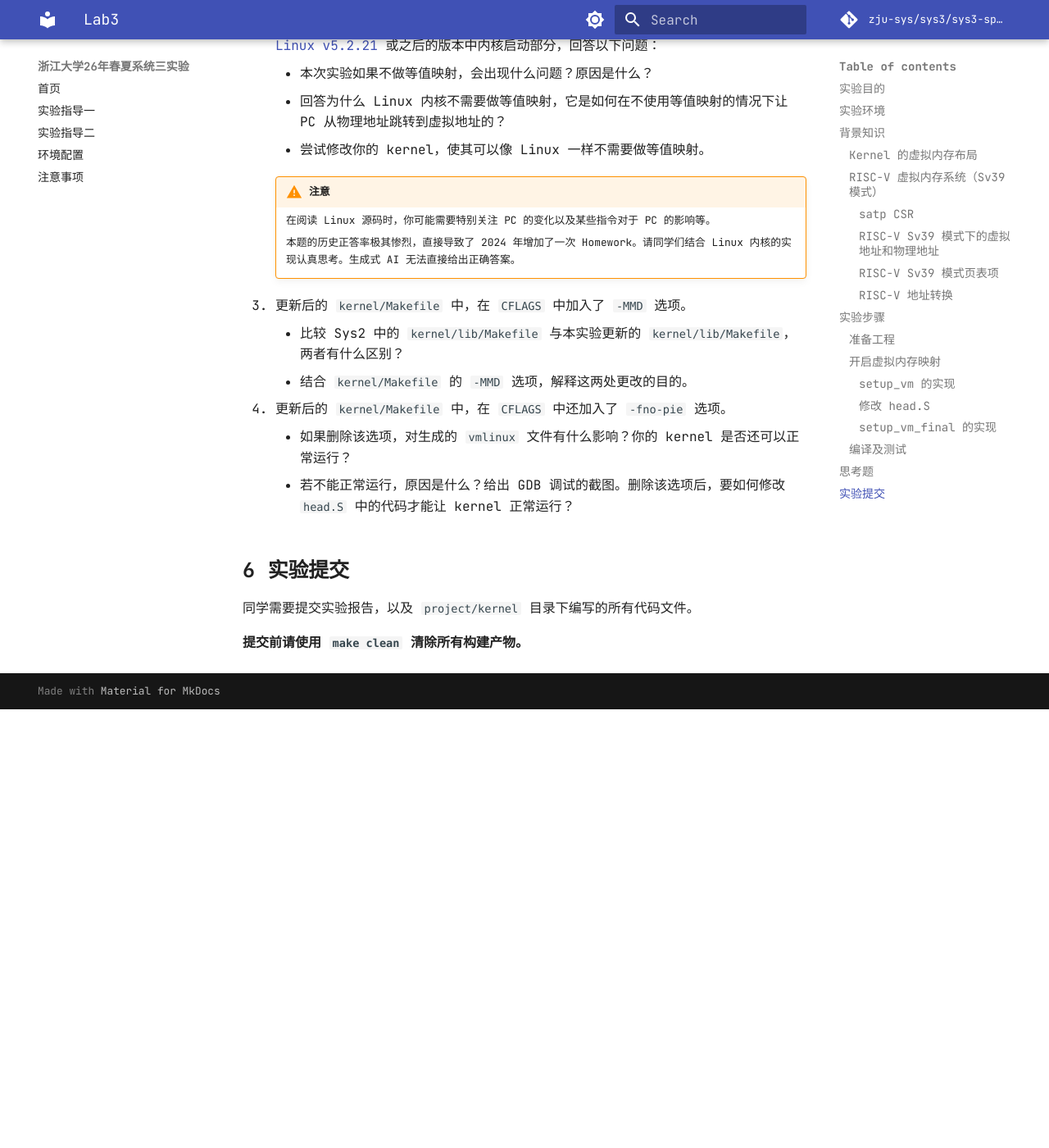
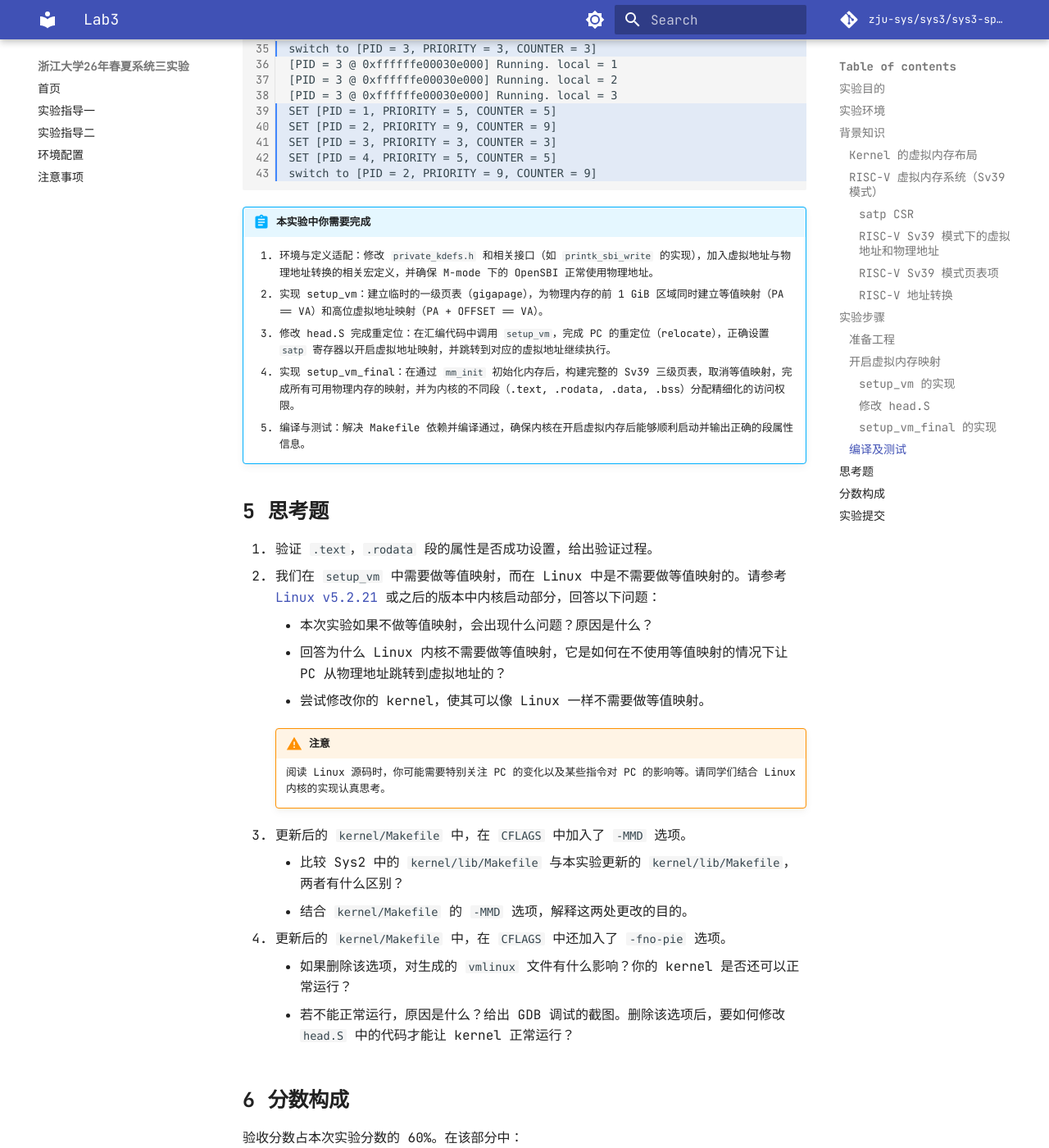
Before and after one commit to ZZC071212/computer_system, an MkDocs documentation site: the page built from docs/lab3.md, in a window 1280 px wide and 1400 px high, scrolled down 11354 px. Shown: the whole window at 82% size. Built offline with MkDocs 1.6.1 and Material for MkDocs 9.7.7, drawn with Linux system fonts in a browser that asks for light colours; before the commit the page ends 12219 px from its top, so only the background shows below that; some of the changed text lies outside the part shown.

Commit message:
docs: update lab3
Co-authored-by: Lou Siyu <3230104980@zju.edu.cn>

````diff
--- a/docs/lab3.md
+++ b/docs/lab3.md
@@ -6,7 +6,7 @@
 
 # 实验 3：RV64 虚拟内存管理
 
-!!! info "25.04.07 发布、25.04.23 截止提交（两周）"
+!!! info "26.04.15 发布、26.05.06 截止提交（三周）"
 
 ## 实验目的
 
@@ -56,7 +56,7 @@
 
 本次实验使用的虚拟内存布局为 RISC-V Linux Kernel v5.16 前 Sv39 的内存布局，具体内容可以参考 [Virtual Memory Layout on RISC-V Linux](https://elixir.bootlin.com/linux/v5.15/source/Documentation/riscv/vm-layout.rst)。
 
-在 kernel space 中有一段区域被称为 Direct Mapping Area，为了方便 kernel 可以高效率的访问 RAM，kernel 会预先把所有物理内存都映射至这一块区域（`PA + OFFSET == VA`），这种映射也被称为 linear mapping。在 RISC-V Linux Kernel 中这一段区域为 `0xffffffe000000000 ~ 0xffffffff00000000`，共 124 GiB。
+在 kernel space 中有一段区域被称为 Direct Mapping Area，为了方便 kernel 可以高效访问 RAM，kernel 会预先把所有物理内存都映射至这一块区域（`PA + OFFSET == VA`），这种映射也被称为 linear mapping。在 RISC-V Linux Kernel 中这一段区域为 `0xffffffe000000000 ~ 0xffffffff00000000`，共 124 GiB。
 
 ### RISC-V 虚拟内存系统（Sv39 模式）
 
@@ -190,6 +190,15 @@
 
 链接脚本 `vmlinux.lds` 中的 `ramv` 代表 VMA（Virtual Memory Address，虚拟地址）；`ram` 代表 LMA（Load Memory Address），即我们的 OS image 被 load 的地址，可以理解为物理地址。使用以上的 `vmlinux.lds` 进行编译之后，得到的 `System.map` 以及 `vmlinux` 采用的都是虚拟地址，方便后续 debug。
 
+!!! info "VMA、LMA 与 PC 相对寻址"
+
+    在新的链接脚本中，你会发现 `BASE_ADDR` 被设置为了高位虚拟地址。
+
+    * **VMA 与 LMA 的分离**：链接器在执行符号解析时，使用的是 **VMA**，你可以打开编译生成的 `System.map` 观察，所有函数和变量的符号地址现在都是以 `0xffffffe0` 开头的。但在链接脚本中我们通过 `AT>ram` 语法，指定了 **LMA** 仍然为 `0x80000000`。这意味着内核镜像依然会被 OpenSBI 原封不动地加载到物理内存 `0x80000000` 处运行。
+    * **为什么没有开启 MMU 前内核不会崩溃？**既然所有符号都是虚拟地址，为什么在 `head.S` 开启虚拟内存前，内核仍在物理地址运行却不会发生取指或访存异常？
+        - 关键在于 RISC-V 的 **PC 相对寻址**机制。在内核初期，大部分跳转（如 `jal`、`bnez`）和地址计算（如 `la` 伪指令一般会被展开为 `auipc + addi`）基本都是基于当前 PC 加上一个相对偏移量来执行的。因此只要指令所在的物理位置与其目标的相对距离与链接时一致，机器码就能正确执行，而**不依赖绝对地址**。
+    * **为什么需要重定位（Relocate）？**虽然相对寻址能让我们运行在物理空间，但一旦我们需要使用绝对地址（比如从函数指针表读取地址，或者通过 `jalr` 结合绝对地址进行长跳转），程序就会尝试访问 `0xffffffe0...`，此时如果还没有开启页表映射，内核就会当场崩溃。因此，在建立好初期页表后，我们必须在 `head.S` 中手动修改 PC 和相关寄存器，完成从物理地址到虚拟地址的重定位。
+
 本实验中我们需要使用刷新 TLB 和 icache 的指令扩展，需要用到 Zifencei 扩展。更新过后的 Makefile 已经设置好了相关参数，请确保使用更新后的 Makefile 进行编译。
 
 同学们需要完成以下工作：
@@ -229,10 +238,6 @@
     !!! warning "注意"
 
         请理解此处修改的原因，并确认自己的实现是否已完成/不需要此修改。修改错误会导致 `printk` 不正常工作！
-
-!!! tip ""
-
-    另外，如果你愿意，可以将 `task_init` 中的 `#!c srand(2024)` 改为 `#!c srand(2025)`。Why not?
 
 ### 开启虚拟内存映射
 
@@ -535,6 +540,14 @@
 switch to [PID = 2, PRIORITY = 9, COUNTER = 9]
 ```
 
+!!! abstract "本实验中你需要完成"
+
+    1. 环境与定义适配：修改 `private_kdefs.h` 和相关接口（如 `printk_sbi_write` 的实现），加入虚拟地址与物理地址转换的相关宏定义，并确保 M-mode 下的 OpenSBI 正常使用物理地址。
+    2. 实现 setup_vm：建立临时的一级页表（gigapage），为物理内存的前 1 GiB 区域同时建立等值映射（PA == VA）和高位虚拟地址映射（PA + OFFSET == VA）。
+    3. 修改 head.S 完成重定位：在汇编代码中调用 `setup_vm`，完成 PC 的重定位（relocate），正确设置 `satp` 寄存器以开启虚拟地址映射，并跳转到对应的虚拟地址继续执行。
+    4. 实现 setup_vm_final：在通过 `mm_init` 初始化内存后，构建完整的 Sv39 三级页表，取消等值映射，完成所有可用物理内存的映射，并为内核的不同段（.text, .rodata, .data, .bss）分配精细化的访问权限。
+    5. 编译与测试：解决 Makefile 依赖并编译通过，确保内核在开启虚拟内存后能够顺利启动并输出正确的段属性信息。
+
 ## 思考题
 
 1. 验证 `.text`，`.rodata` 段的属性是否成功设置，给出验证过程。
@@ -545,9 +558,7 @@
 
     !!! warning "注意"
 
-        在阅读 Linux 源码时，你可能需要特别关注 PC 的变化以及某些指令对于 PC 的影响等。
-
-        本题的历史正答率极其惨烈，直接导致了 2024 年增加了一次 Homework。请同学们结合 Linux 内核的实现认真思考。生成式 AI 无法直接给出正确答案。
+        阅读 Linux 源码时，你可能需要特别关注 PC 的变化以及某些指令对 PC 的影响等。请同学们结合 Linux 内核的实现认真思考。
 
 3. 更新后的 `kernel/Makefile` 中，在 `CFLAGS` 中加入了 `-MMD` 选项。
     - 比较 Sys2 中的 `kernel/lib/Makefile` 与本实验更新的 `kernel/lib/Makefile`，两者有什么区别？
@@ -556,8 +567,22 @@
     - 如果删除该选项，对生成的 `vmlinux` 文件有什么影响？你的 kernel 是否还可以正常运行？
     - 若不能正常运行，原因是什么？给出 GDB 调试的截图。删除该选项后，要如何修改 `head.S` 中的代码才能让 kernel 正常运行？
 
+## 分数构成
+
+验收分数占本次实验分数的 60%。在该部分中：
+
+- 仿真测试通过 50%
+- 验收问题通过 50%，共两个问题，每个各 25%
+
+报告分数占本次实验分数的 40%。在该部分中：
+
+- 思考题 1、思考题 3 均 10%
+- 思考题 2、思考题 4 均 20%
+- 除思考题外的剩余部分 40%
+
 ## 实验提交
 
-同学需要提交实验报告，以及 `project/kernel` 目录下编写的所有代码文件。
+请在学在浙大上的 report 和验收入口分别提交以下文件：
 
-**提交前请使用 `make clean` 清除所有构建产物。**
+- 实验报告 (.pdf)
+- submit 文件夹压缩包 (.zip), **提交前请清除所有构建产物。**
````
Also changed, not shown: other parts of docs/lab3.md (+2 -2 lines).
